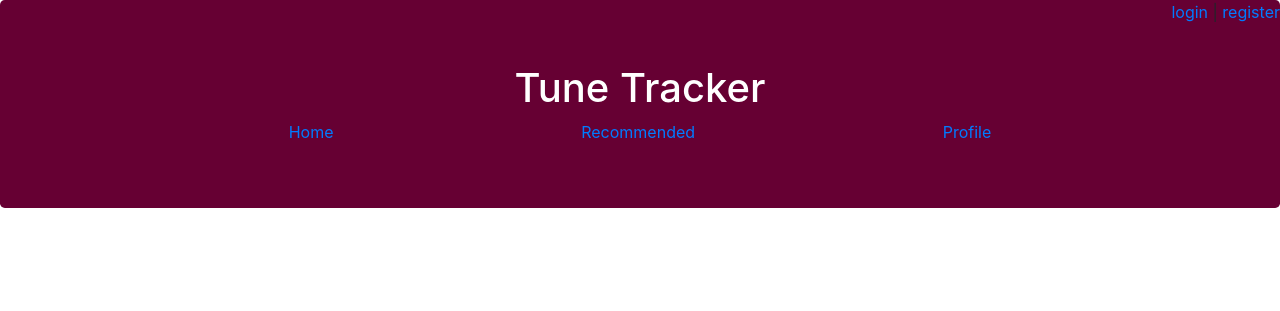
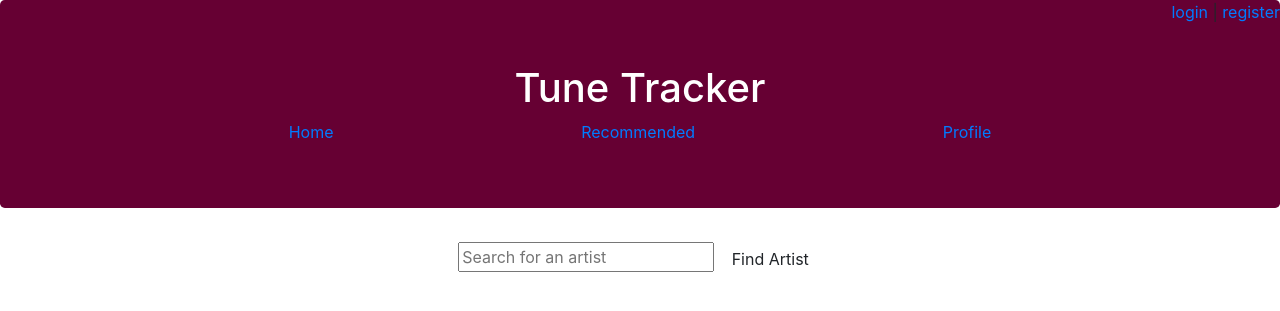
Before and after one commit to StoneDeal/music-me, a Flask app: page /home in a window 1280 px wide. Shown: the top 311 px of the page. Run offline with Flask 2, Linux system fonts and the light colour scheme; some libraries are stand-ins or nearby versions.

Commit message:
added a functional artist search bar

```diff
--- /dev/null
+++ b/css/styles.css
@@ -0,0 +1,3 @@
+#search {
+    padding-bottom: 5%;
+}
--- a/static/tune-tracker.js
+++ b/static/tune-tracker.js
@@ -7,13 +7,15 @@ var api = {
     token: "eeac2a521ed64a26c3d6d1217bdc4aa2"
 }
 
+var searchMethod = "chart.getTopArtists"
+
 function popularArtists(callback) {
 
       $.ajax({
         url: api.root,
         data: {
-          limit: 20,
-          method: "chart.getTopArtists",
+          limit: 28,
+          method: searchMethod,
           api_key: api.token,
           format: "json"
 
--- a/templates/base.html
+++ b/templates/base.html
@@ -12,14 +12,12 @@
 
         <link rel="stylesheet" href="{{url_for('static', filename='styles.css')}}"/>
 
-
     </head>
 
     <body>
 
         <div id="login-bar" style='float: right'>
             {% if 'user' in session %}
-            {{ session['user'] }}
             <form action="/logout" method="post" id='logout'>
                 <input type="submit" value="Log Out" />
             </form>
--- a/templates/index.html
+++ b/templates/index.html
@@ -1,8 +1,11 @@
 {% extends "base.html" %}
 
 {% block content %}
-        <div id="genre-selection">
-
+        <div id="search-artists">
+                <form id="search" action="/artist">
+                        <input name="tag" type="text" placeholder="Search for an artist" />
+                        <input id="button" type="submit" value="Find Artist" class="btn" />
+                </form>
         </div>
 
         <div id="popular-artists" class="row">
--- a/templates/profile.html
+++ b/templates/profile.html
@@ -1,6 +1,7 @@
 {% extends "base.html" %}
 
 {% block content %}
+
         <div id="artist">
 
         </div>
```
Also changed, not shown: static/artist.js (+10 -3 lines).
